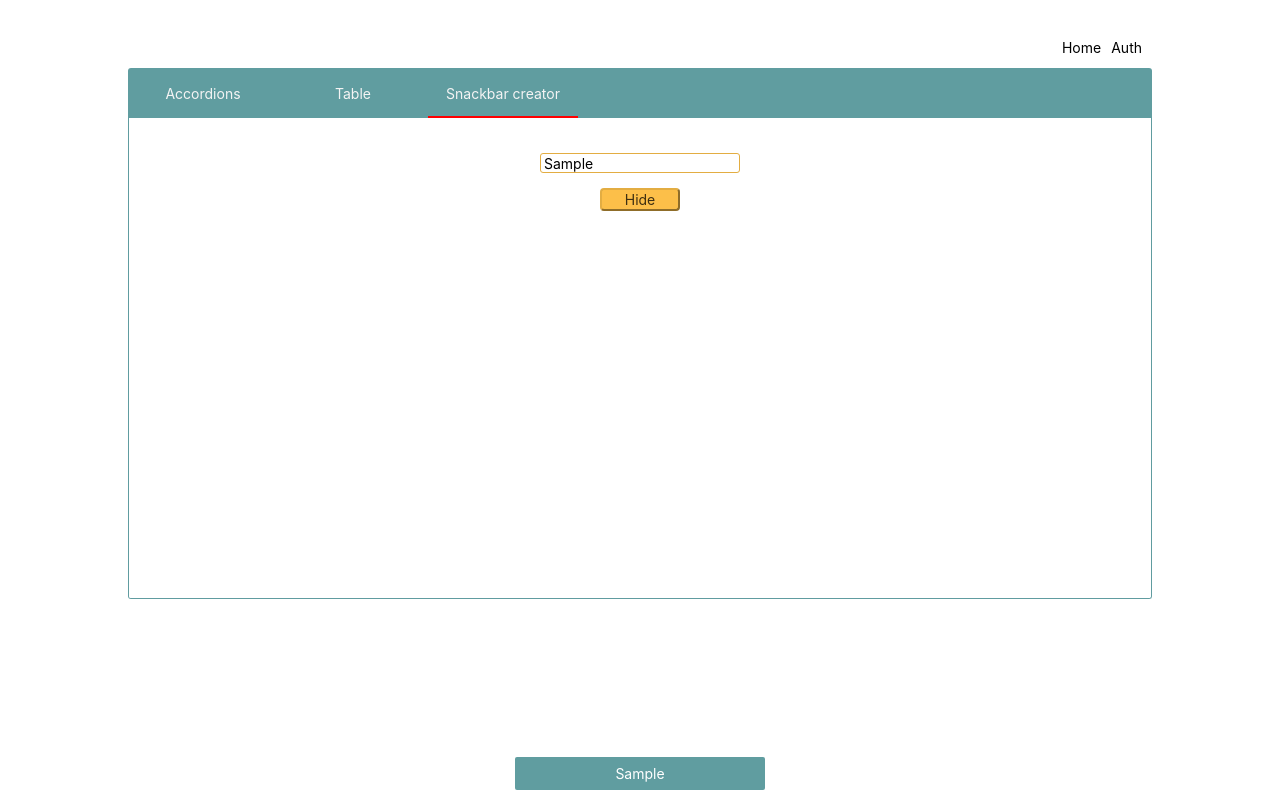
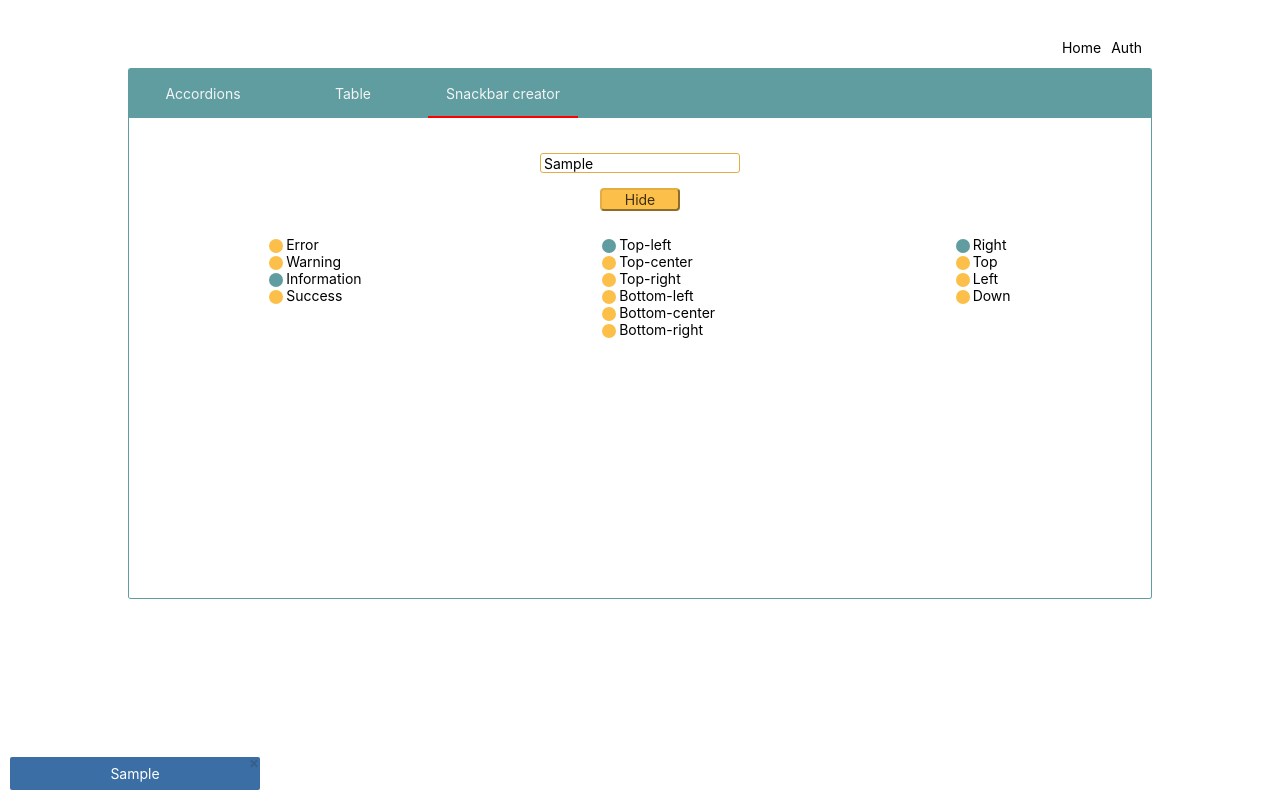
Before and after one commit to Chelovecheshe/React-Study, a React (Create React App) app: page / in a window 1280 px wide. Both pictures are taken after typing "Sample" into the empty fields and a click on the button "Create". Built offline with nearby package versions, Linux system fonts and the light colour scheme.

Commit message:
Prefinal snackbar changes

```diff
--- a/src/App.js
+++ b/src/App.js
@@ -13,9 +13,19 @@ import { BrowserRouter as Router, Route, Link } from "react-router-dom";
 // redux
 import { connect } from "react-redux";
 import store from "store/store";
-import { changeText, changeSnackbarVisibility } from "store/actions";
+import {
+  changePosition,
+  changeType,
+  changeText,
+  changeSnackbarVisibility
+} from "store/actions";
 
-const App = ({ changeTextAction, changeSnackbarVisibilityAction }) => {
+const App = ({
+  changePositionAction,
+  changeTypeAction,
+  changeTextAction,
+  changeSnackbarVisibilityAction
+}) => {
   return (
     <Wrapper>
       <GlobalStyle />
@@ -34,6 +44,8 @@ const App = ({ changeTextAction, changeSnackbarVisibilityAction }) => {
           render={props => (
             <Home
               {...props}
+              changePositionAction={changePositionAction}
+              changeTypeAction={changeTypeAction}
               changeTextAction={changeTextAction}
               changeSnackbarVisibilityAction={changeSnackbarVisibilityAction}
               snackbarIsVisible={store.getState().snackbarIsVisible}
@@ -44,8 +56,11 @@ const App = ({ changeTextAction, changeSnackbarVisibilityAction }) => {
         <Route />
       </Router>
       <SnackbarPresentation
-        isVisible={store.getState().snackbarIsVisible}
-        text={store.getState().snackbarText}
+        snackbarType={store.getState().snackbarType}
+        snackbarPosition={store.getState().snackbarPosition}
+        snackbarText={store.getState().snackbarText}
+        snackbarIsVisible={store.getState().snackbarIsVisible}
+        changeSnackbarVisibilityAction={changeSnackbarVisibilityAction}
       />
     </Wrapper>
   );
@@ -53,12 +68,16 @@ const App = ({ changeTextAction, changeSnackbarVisibilityAction }) => {
 
 const mapStateToProps = state => {
   return {
+    snackbarType: state.snackbarType,
+    snackbarPosition: state.snackbarPosition,
     snackbarText: state.snackbarText,
     snackbarIsVisible: state.snackbarIsVisible
   };
 };
 
 const mapDispatchToProps = dispatch => ({
+  changePositionAction: value => dispatch(changePosition(value)),
+  changeTypeAction: value => dispatch(changeType(value)),
   changeTextAction: value => dispatch(changeText(value)),
   changeSnackbarVisibilityAction: value =>
     dispatch(changeSnackbarVisibility(value))
--- a/src/components/home.js
+++ b/src/components/home.js
@@ -8,7 +8,9 @@ import TabView from "components/tabs/tabView";
 import { buttonsNames } from "constants/constants";
 
 const Home = ({
+  changePositionAction,
   changeTextAction,
+  changeTypeAction,
   changeSnackbarVisibilityAction,
   snackbarIsVisible
 }) => {
@@ -23,6 +25,8 @@ const Home = ({
           />
           <TabView
             active={active}
+            changePositionAction={changePositionAction}
+            changeTypeAction={changeTypeAction}
             changeTextAction={changeTextAction}
             changeSnackbarVisibilityAction={changeSnackbarVisibilityAction}
             snackbarIsVisible={snackbarIsVisible}
--- a/src/components/snackbar/snackbar.js
+++ b/src/components/snackbar/snackbar.js
@@ -4,26 +4,95 @@ import React from "react";
 import SnackbarStyled from "themes/snackbar/snackbar";
 import SnackbarInput from "themes/snackbar/snackbarInput";
 import SnackbarButton from "themes/snackbar/snackbarButton";
+import SnackbarSettingsWrapper from "themes/snackbar/snackbarSettings";
+import {
+  SnackbarSettingsChoose,
+  SnackbarSettingsChooseWrapper,
+  SnackbarSettingsChooseName,
+  SnackbarSettingsChooseRadioButton
+} from "themes/snackbar/snackbarSettingsChoose";
 
 const Snackbar = ({
   buttonName,
   textHint,
+  snackbarType,
+  snackbarPosition,
+  controlDirection,
+  changePositionAction,
+  changeTypeAction,
   changeTextAction,
   changeSnackbarVisibilityAction,
   snackbarIsVisible
 }) => {
   const handleChangeText = event => changeTextAction(event.target.value);
 
-  const handleSnackbarVisibility = () => {
+  const handleButtonClick = () => {
     changeSnackbarVisibilityAction(!snackbarIsVisible);
   };
 
+  const handleTypeChanged = index => () => {
+    changeTypeAction(snackbarType[index]);
+  };
+
+  const handlePositionChange = index => () => {
+    changePositionAction(snackbarPosition[index]);
+  };
+
+  // TODO set function and rules for animation direction
+
   return (
     <SnackbarStyled>
-      <SnackbarInput textHint={textHint} onChange={handleChangeText} />
-      <SnackbarButton onClick={handleSnackbarVisibility}>
+      <SnackbarInput
+        textHint={textHint}
+        onChange={handleChangeText}
+        type="text"
+      />
+      <SnackbarButton onClick={handleButtonClick}>
         {buttonName || "Create"}
       </SnackbarButton>
+      <SnackbarSettingsWrapper>
+        <SnackbarSettingsChooseWrapper>
+          {snackbarType.map((item, index) => (
+            <SnackbarSettingsChoose key={index}>
+              <SnackbarSettingsChooseRadioButton
+                type={"radio"}
+                defaultChecked={index === 2}
+                name={"group1"}
+                onChange={handleTypeChanged(index)}
+              />
+              <SnackbarSettingsChooseName />
+              {item}
+            </SnackbarSettingsChoose>
+          ))}
+        </SnackbarSettingsChooseWrapper>
+        <SnackbarSettingsChooseWrapper>
+          {snackbarPosition.map((item, index) => (
+            <SnackbarSettingsChoose key={index}>
+              <SnackbarSettingsChooseRadioButton
+                type={"radio"}
+                defaultChecked={index === 0}
+                name={"group2"}
+                onChange={handlePositionChange(index)}
+              />
+              <SnackbarSettingsChooseName />
+              {item}
+            </SnackbarSettingsChoose>
+          ))}
+        </SnackbarSettingsChooseWrapper>
+        <SnackbarSettingsChooseWrapper>
+          {controlDirection.map((item, index) => (
+            <SnackbarSettingsChoose key={index}>
+              <SnackbarSettingsChooseRadioButton
+                type={"radio"}
+                defaultChecked={index === 0}
+                name={"group3"}
+              />
+              <SnackbarSettingsChooseName />
+              {item}
+            </SnackbarSettingsChoose>
+          ))}
+        </SnackbarSettingsChooseWrapper>
+      </SnackbarSettingsWrapper>
     </SnackbarStyled>
   );
 };
--- a/src/components/snackbar/snackbarPresentation.js
+++ b/src/components/snackbar/snackbarPresentation.js
@@ -5,14 +5,31 @@ import {
   SnackbarPresentationVisibleStyled,
   SnackbarPresentationHiddenStyled
 } from "themes/snackbar/snackbarPresentation";
+import { SnackbarCloseButtonStyled } from "themes/snackbar/snackbarCloseButton";
 
-const SnackbarPresentation = ({ isVisible, text, type }) => {
-  return isVisible ? (
-    <SnackbarPresentationVisibleStyled type={type}>
-      {text}
+const SnackbarPresentation = ({
+  snackbarType,
+  snackbarPosition,
+  snackbarText,
+  snackbarIsVisible,
+  changeSnackbarVisibilityAction
+}) => {
+  const handleCloseClick = () =>
+    changeSnackbarVisibilityAction(!snackbarIsVisible);
+
+  return snackbarIsVisible ? (
+    <SnackbarPresentationVisibleStyled
+      snackbarType={snackbarType}
+      snackbarPosition={snackbarPosition}
+    >
+      {snackbarText}
+      <SnackbarCloseButtonStyled onClick={handleCloseClick} />
     </SnackbarPresentationVisibleStyled>
   ) : (
-    <SnackbarPresentationHiddenStyled type={type} />
+    <SnackbarPresentationHiddenStyled
+      snackbarType={snackbarType}
+      snackbarPosition={snackbarPosition}
+    />
   );
 };
 
--- a/src/components/tabs/tabView.js
+++ b/src/components/tabs/tabView.js
@@ -14,13 +14,15 @@ import {
   contentList,
   tableColumnNames,
   tableContent,
-  options,
-  position,
+  snackbarType,
+  snackbarPosition,
   controlDirection
 } from "constants/constants";
 
 const TabView = ({
   active,
+  changePositionAction,
+  changeTypeAction,
   changeTextAction,
   changeSnackbarVisibilityAction,
   snackbarIsVisible
@@ -37,9 +39,11 @@ const TabView = ({
         <Snackbar
           buttonName={snackbarIsVisible ? "Hide" : "Create"}
           textHint={"Enter name of new snackbar"}
-          options={options}
-          position={position}
+          snackbarType={snackbarType}
+          snackbarPosition={snackbarPosition}
           controlDirection={controlDirection}
+          changePositionAction={changePositionAction}
+          changeTypeAction={changeTypeAction}
           changeTextAction={changeTextAction}
           changeSnackbarVisibilityAction={changeSnackbarVisibilityAction}
           snackbarIsVisible={snackbarIsVisible}
--- a/src/constants/constants.js
+++ b/src/constants/constants.js
@@ -62,8 +62,8 @@ export const tableContent = [
     protein: 3.9
   }
 ];
-export const options = ["Error", "Warning", "Information", "Success"];
-export const position = [
+export const snackbarType = ["Error", "Warning", "Information", "Success"];
+export const snackbarPosition = [
   "Top-left",
   "Top-center",
   "Top-right",
--- a/src/store/store.js
+++ b/src/store/store.js
@@ -5,6 +5,8 @@ import { rootReducer } from "store/reducers";
 import { devToolsEnhancer } from "redux-devtools-extension";
 
 export const initialState = {
+  snackbarPosition: "Bottom-left",
+  snackbarType: "Information",
   snackbarText: "",
   snackbarIsVisible: false
 };
--- /dev/null
+++ b/src/themes/snackbar/snackbarCloseButton.js
@@ -0,0 +1,33 @@
+import styled from "styled-components";
+
+export const SnackbarCloseButtonStyled = styled.div`
+  position: absolute;
+  right: 3px;
+  top: 2px;
+  width: 5px;
+  height: 5px;
+  opacity: 0.25;
+
+  &:hover {
+    opacity: 1;
+    cursor: pointer;
+  }
+
+  &:before,
+  &:after {
+    position: absolute;
+    left: 1px;
+    content: " ";
+    height: 9px;
+    width: 2px;
+    background-color: #333;
+  }
+
+  &:before {
+    transform: rotate(45deg);
+  }
+
+  &:after {
+    transform: rotate(-45deg);
+  }
+`;
--- a/src/themes/snackbar/snackbarPresentation.js
+++ b/src/themes/snackbar/snackbarPresentation.js
@@ -10,11 +10,24 @@ const fadeout = keyframes`
   to { bottom: 0; opacity: 0; }
 `;
 
+// TODO fix animation for top positioned snackbar
+
 export const SnackbarPresentationHiddenStyled = styled.div`
   visibility: hidden;
+  min-height: 30px;
   min-width: 250px;
-  margin-left: -125px;
-  background-color: #609da0;
+  margin-left: ${props =>
+    (props.snackbarPosition === "Top-left" && "0px") ||
+    (props.snackbarPosition === "Top-center" && "-125px") ||
+    (props.snackbarPosition === "Top-right" && "90vw") ||
+    (props.snackbarPosition === "Bottom-left" && "0px") ||
+    (props.snackbarPosition === "Bottom-center" && "-125px") ||
+    (props.snackbarPosition === "Bottom-left" && "90vw")};
+  background-color: ${props =>
+    (props.snackbarType === "Error" && "#f00000") ||
+    (props.snackbarType === "Warning" && "#ffe743") ||
+    (props.snackbarType === "Information" && "#3a6ea5") ||
+    (props.snackbarType === "Success" && "#47cf73")};
   color: white;
   text-align: center;
   border-radius: 2px;
@@ -28,17 +41,43 @@ export const SnackbarPresentationHiddenStyled = styled.div`
 `;
 
 export const SnackbarPresentationVisibleStyled = styled.div`
+  min-height: 30px;
   min-width: 250px;
-  margin-left: -125px;
-  background-color: #609da0;
+  margin-left: ${props =>
+    (props.snackbarPosition === "Top-left" && "0px") ||
+    (props.snackbarPosition === "Top-center" && "-125px") ||
+    (props.snackbarPosition === "Top-right" && "90vw") ||
+    (props.snackbarPosition === "Bottom-left" && "0px") ||
+    (props.snackbarPosition === "Bottom-center" && "-125px") ||
+    (props.snackbarPosition === "Bottom-right" && "90vw")};
+  background-color: ${props =>
+    (props.snackbarType === "Error" && "#f00000") ||
+    (props.snackbarType === "Warning" && "#ffe743") ||
+    (props.snackbarType === "Information" && "#3a6ea5") ||
+    (props.snackbarType === "Success" && "#47cf73")};
   color: white;
   text-align: center;
   border-radius: 2px;
   padding: 8px;
   position: fixed;
   z-index: 1;
-  left: 50%;
-  bottom: 10px;
+  left: ${props =>
+    (props.snackbarPosition === "Bottom-center" && "50%") ||
+    (props.snackbarPosition === "Bottom-left" && "10px") ||
+    (props.snackbarPosition === "Top-center" && "50%") ||
+    (props.snackbarPosition === "Top-left" && "10px")};
+  right: ${props =>
+    (props.snackbarPosition === "Top-right" && "10px") ||
+    (props.snackbarPosition === "Bottom-right" && "10px")};
+  bottom: ${props =>
+    (props.snackbarPosition === "Bottom-left" && "10px") ||
+    (props.snackbarPosition === "Bottom-center" && "10px") ||
+    (props.snackbarPosition === "Bottom-right" && "10px")};
+  top: ${props =>
+    (props.snackbarPosition === "Top-left" && "10px") ||
+    (props.snackbarPosition === "Top-center" && "10px") ||
+    (props.snackbarPosition === "Top-right" && "10px")};
   font-size: 1rem;
+  box-sizing: border-box;
   animation: ${fadein} 0.5s;
 `;
--- a/src/themes/snackbar/snackbarSettingsChoose.js
+++ b/src/themes/snackbar/snackbarSettingsChoose.js
@@ -1,5 +1,6 @@
 import styled from "styled-components";
 
+//TODO pepelsbey svg icons
 export const SnackbarSettingsChooseWrapper = styled.div`
   display: flex;
   flex-direction: column;
```
Also changed, not shown: src/store/actions.js (+16 -0 lines), src/store/reducers.js (+14 -0 lines).
